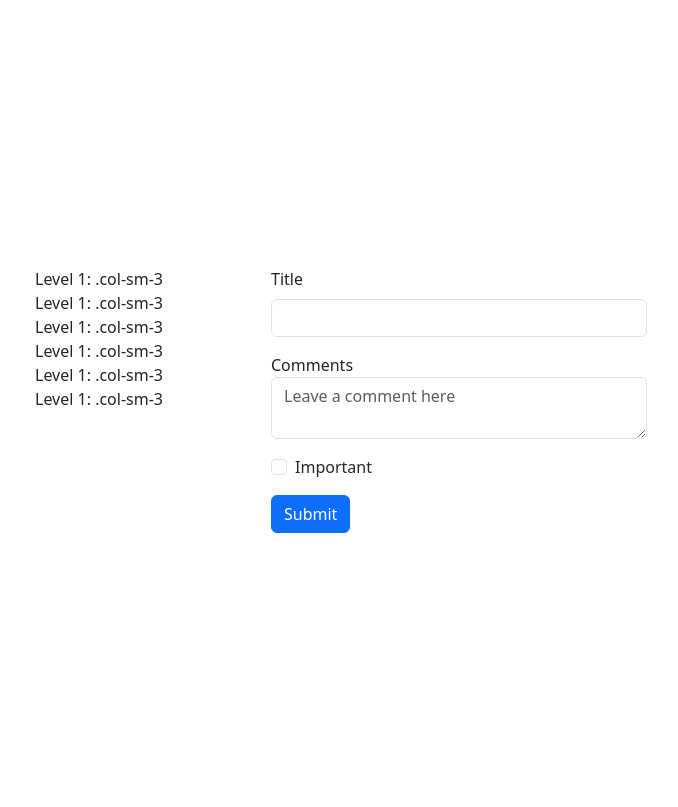
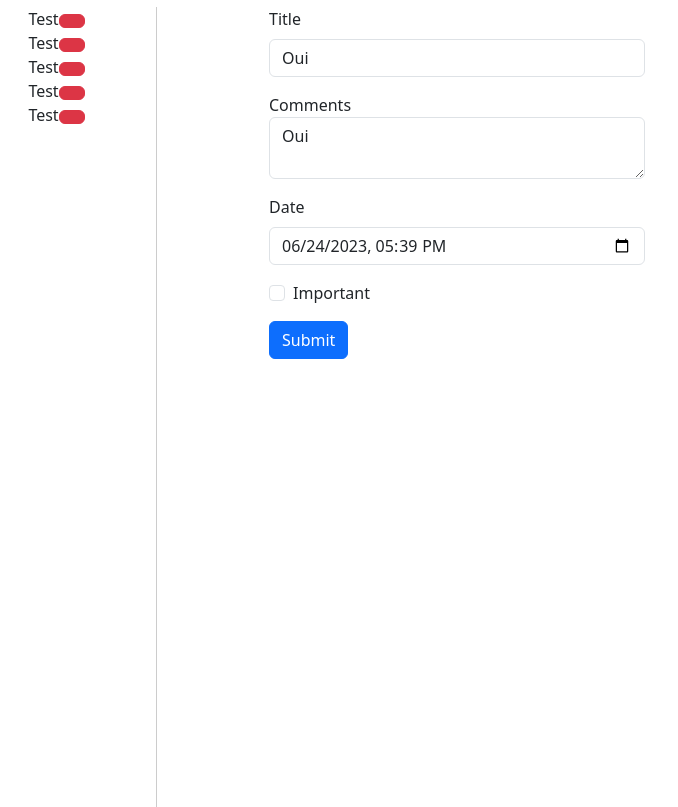
Before and after one commit to mathis-gasparotto/mds-2022-desktop-app, an Electron app: page index.html in a window 800 px wide. Shown: the whole page, without its empty margins (31-709 px from the left). Drawn offline with nearby package versions, Linux system fonts and the light colour scheme.

Commit message:
:construction: Work with data

```diff
--- a/index.html
+++ b/index.html
@@ -12,26 +12,24 @@
 </head>
 
 <body class="body d-flex justify-content-center align-items-center">
-  <div class="container">
-    <div class="row">
+  <div class="main w-100">
+    <div class="row w-100">
       <ul class="col-sm-3 text-center" id="todos">
-        <li class="todo">Level 1: .col-sm-3</li>
-        <li class="todo">Level 1: .col-sm-3</li>
-        <li class="todo">Level 1: .col-sm-3</li>
-        <li class="todo">Level 1: .col-sm-3</li>
-        <li class="todo">Level 1: .col-sm-3</li>
-        <li class="todo">Level 1: .col-sm-3</li>
       </ul>
       <div class="col-sm-9">
         <div class="row">
           <form class="form m-auto" id="create-todo-form">
             <div class="mb-3">
               <label for="title" class="form-label">Title</label>
-              <input type="text" class="form-control" id="title">
+              <input type="text" class="form-control" value="Oui" id="title">
             </div>
             <div class="mb-3">
               <label for="floatingTextarea">Comments</label>
-              <textarea class="form-control" placeholder="Leave a comment here" id="floatingTextarea"></textarea>
+              <textarea class="form-control" placeholder="Leave a comment here" id="floatingTextarea">Oui</textarea>
+            </div>
+            <div class="mb-3">
+              <label for="datetime" class="form-label">Date</label>
+              <input type="datetime-local" class="form-control" id="datetime" value="2023-06-24T17:39">
             </div>
             <div class="mb-3 form-check">
               <input type="checkbox" class="form-check-input" id="important">
--- a/index.js
+++ b/index.js
@@ -1,14 +1,83 @@
 addEventListener('DOMContentLoaded', () => {
   event.preventDefault()
+
+  let todos = [
+    {
+      title: 'Test',
+      content: '',
+      datetime: new Date(),
+      important: false,
+      completed: false
+    },
+    {
+      title: 'Test',
+      content: '',
+      datetime: new Date(),
+      important: false,
+      completed: false
+    },
+    {
+      title: 'Test',
+      content: '',
+      datetime: new Date(),
+      important: false,
+      completed: false
+    },
+    {
+      title: 'Test',
+      content: '',
+      datetime: new Date(),
+      important: false,
+      completed: false
+    },
+    {
+      title: 'Test',
+      content: '',
+      datetime: new Date(),
+      important: false,
+      completed: false
+    }
+  ]
+
+  const todoList = document.getElementById('todos')
+
+  todos.forEach(todo => {
+    printTodo(todo)
+  })
+
   const form = document.getElementById('create-todo-form')
   form.addEventListener('submit', (event) => {
     event.preventDefault()
-    const todo = document.createElement('li')
-    const todoList = document.getElementById('todos')
-    todo.innerText = event.target[0].value
-    todo.classList.add('todo')
+    addTodo(event.target[0].value, event.target[1].value, event.target[2].value, event.target[3].checked)
     event.target[0].value = ''
-    todoList.appendChild(todo)
+    event.target[1].value = ''
+    event.target[2].value = ''
+    event.target[3].checked = false
   })
 
+  function addTodo(title, content, datetime, important, completed = false) {
+    const todo = {
+      title,
+      content,
+      datetime,
+      important,
+      completed
+    }
+    todos.push(todo)
+    printTodo(todo)
+  }
+
+  function printTodo(todoObject) {
+    const todo = document.createElement('li')
+    const delBtn = document.createElement('button')
+    delBtn.classList.add('btn')
+    delBtn.classList.add('btn-danger')
+    todo.innerText = todoObject.title
+    todo.appendChild(delBtn)
+    todo.classList.add('todo')
+    if (todoObject.completed) todo.classList.add('completed')
+    if (todoObject.important) todo.classList.add('important')
+    todoList.appendChild(todo)
+  }
+
 })
--- a/main.css
+++ b/main.css
@@ -1,6 +1,8 @@
 .body {
+  padding-top: 30px;
   height: 100vh;
   width: 100%;
+  overflow: hidden;
 }
 
 .form {
@@ -9,4 +11,15 @@
 
 #todos {
   list-style: none;
+  border-right: solid 1px #ccc;
+  height: 100vh;
 }
+
+.todo.important {
+  color: red;
+  font-weight: bold;
+}
+
+.todo.completed {
+  text-decoration: line-through;
+}
```
